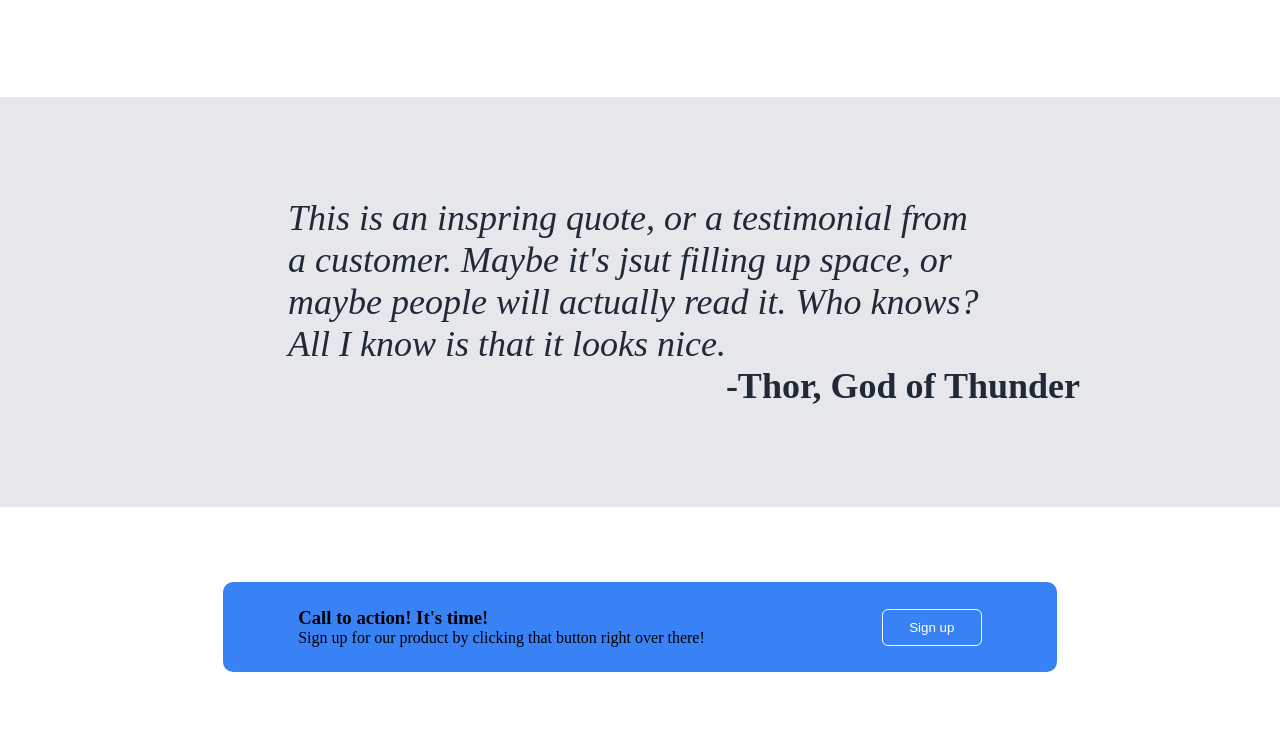
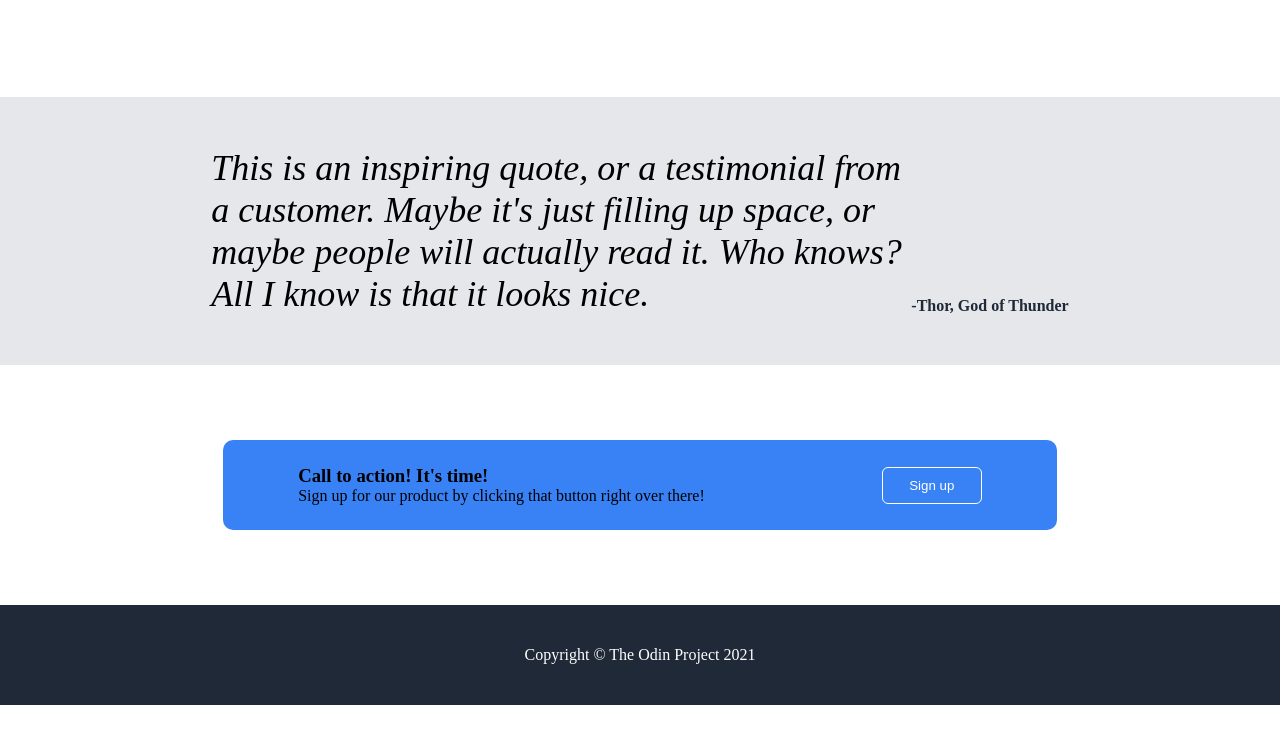
Before and after one commit to Joshwilcox12/Landing-Page, a plain HTML site: page index.html in a window 1280 px wide. Shown: the part 811-1554 px from the top of the page. After the commit the page ends 1516 px from the top, so only its background shows below. Drawn offline with Linux system fonts and the light colour scheme.

Commit message:
Finish Landing-Page
Completed landing-page rewokred quote section

```diff
--- a/index.html
+++ b/index.html
@@ -47,29 +47,16 @@
                 </div>
             </div>
         </div>
+        <div class="quote">
+            <div class="actualquote">
 
+                    This is an inspiring quote, or a testimonial
+                    from a customer. Maybe it's just filling up space, or maybe people
+                    will actually read it. Who knows? All I know is that it looks nice.
 
-
-        <div class="quote">
-            <p class="actualquote">
-                <em>
-                    This is an inspring quote, or a testimonial
-                    from a customer. Maybe it's jsut filling up space, or maybe people
-                    will actually read it. Who knows? All I know is that it looks nice.
-                </em>
-            </p>
+            </div>
             <div id="author">-Thor, God of Thunder</div>
         </div>
-
-
-
-
-
-
-
-
-
-
             <div class="call">
                 <div class="action">
                     <h3>Call to action! It's time!</h3>
@@ -77,8 +64,8 @@
                 </div>
                 <button class="white button">Sign up</button>
             </div>
-
-
-        <div class="footer"></div>
+        <div class="footer">
+            <p>Copyright  © The Odin Project 2021</p>
+        </div>
     </body>
 </html>
--- a/style.css
+++ b/style.css
@@ -116,26 +116,30 @@ ul{
 
 .quote{
     display: flex;
-    flex-direction: column;
+    align-items: center;
     justify-content: center;
-    align-items: center;
-    background-color: #E5E7EB;
-    padding: 100px 200px;
+    background-color:#E5E7EB;
+    padding:50px 20px;
     margin-bottom: 75px;
+}
 
+.actualquote{
+    font-size: 36px;
+    font-weight: lighter;
+    font-style: italic;
+    max-width: 700px;
+    text-wrap: wrap;
 }
-.quote p{
-    color: #1F2937;
-    font-size: 36px;
-    align-self: center;
-    width: 80%;
 
 
-}
+
+
+
+
 
 #author{
      color: #1F2937;
-    font-size: 36px;
+
     font-weight: bold;
     align-self: flex-end;
 }
@@ -182,3 +186,14 @@ ul{
 .action h3, p{
     margin: 0;
 }
+
+
+.footer{
+    display: flex;
+    background-color: #1F2937;
+    color: white;
+    height:100px;
+    justify-content: center;
+    align-items: center;
+
+}
```
